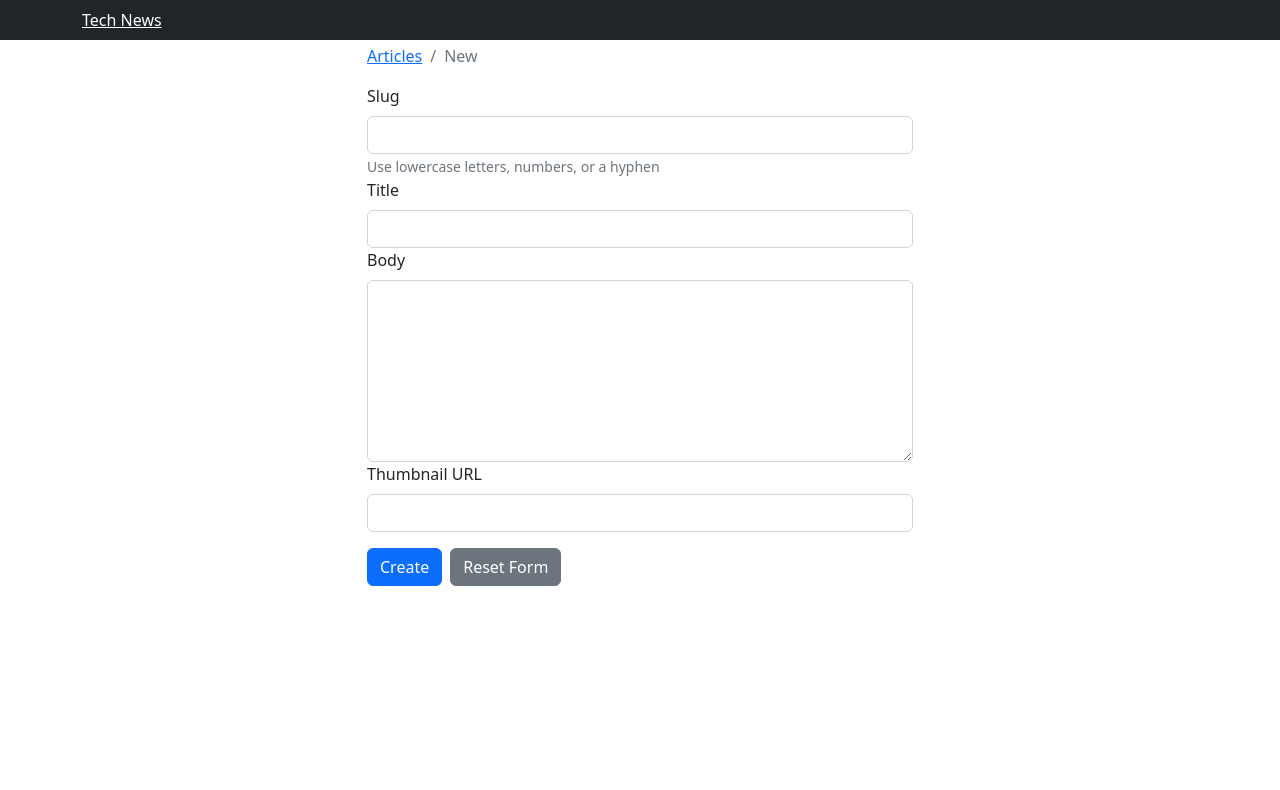
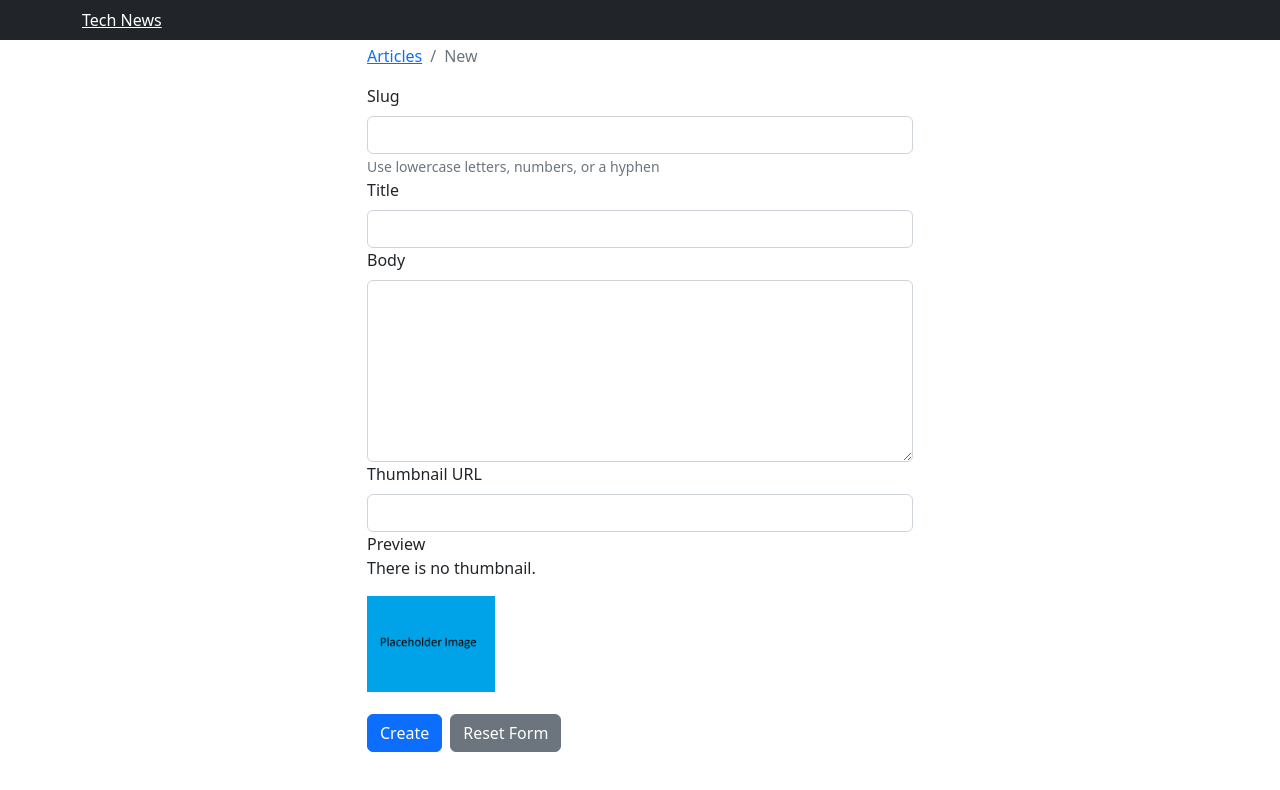
Before and after one commit to nbktechworld/fff0-tech-news, a Next.js app in the folder client/: page /articles/new in a window 1280 px wide. Shown: the top 790 px of the page. Built offline with nearby package versions, Linux system fonts and the light colour scheme.

Commit message:
Include thumbnail preview

```diff
--- a/client/components/articles/ArticleForm.js
+++ b/client/components/articles/ArticleForm.js
@@ -2,6 +2,7 @@ import React from 'react';
 import Form from 'react-bootstrap/Form';
 import Button from 'react-bootstrap/Button';
 import Alert from 'react-bootstrap/Alert';
+import Image from 'next/image';
 
 class ArticleForm extends React.Component {
   constructor(props) {
@@ -78,6 +79,20 @@ class ArticleForm extends React.Component {
     };
   }
 
+  hasThumbnail() {
+    if (!this.state.article.thumbnailUrl) {
+      return false;
+    }
+    if (this.state.article.thumbnailUrl.startsWith('/')) {
+      return true;
+    }
+    if (/^https?:\/\//.test(this.state.article.thumbnailUrl)) {
+      return true;
+    }
+
+    return false;
+  }
+
   render() {
     return (
       <Form onSubmit={this.onSubmit} noValidate validated={this.state.validated}>
@@ -104,6 +119,13 @@ class ArticleForm extends React.Component {
           <Form.Label>Thumbnail URL</Form.Label>
           <Form.Control type="text" onChange={this.onFieldChange('thumbnailUrl')} value={this.state.article.thumbnailUrl} maxLength={4096} />
         </Form.Group>
+        <div>
+          <div>Preview</div>
+          {!this.hasThumbnail() && (
+            <p>There is no thumbnail.</p>
+          )}
+          <Image src={this.hasThumbnail() ? this.state.article.thumbnailUrl : '/thumbnail_placeholder.png'} width="128" height="96" alt="Thumbnail Preview" />
+        </div>
         <div className="mt-3">
           <Button type="submit" disabled={this.state.submitting}>{this.props.submitButtonText || 'Create'}</Button>
           <Button className="ms-2" type="button" onClick={this.onResetClick} disabled={this.state.submitting} variant="secondary">Reset Form</Button>
```
